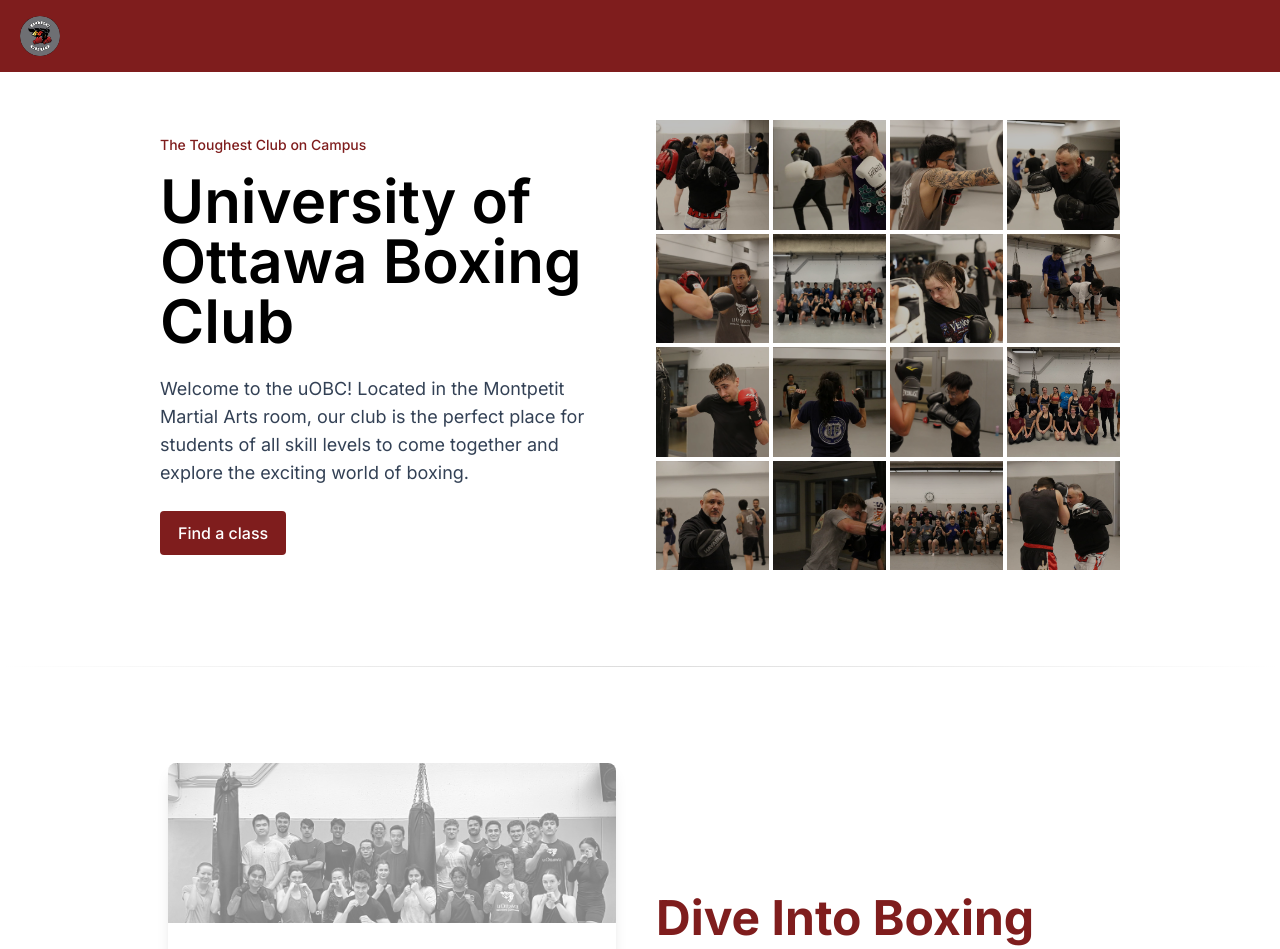
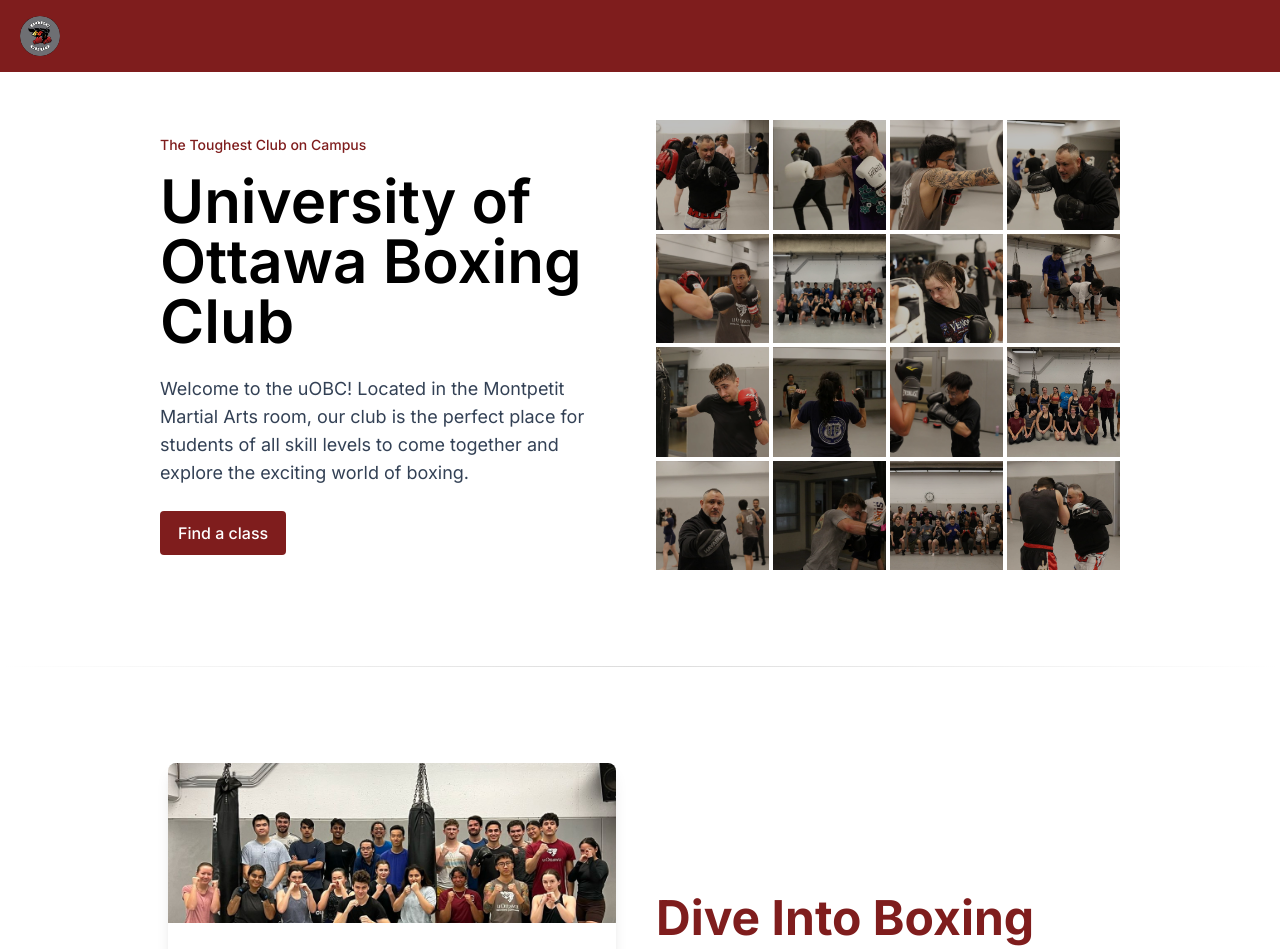
Before and after one commit to sam-harri/uOBC, a Next.js app in the folder uobc-client/: page /uOBC/ in a window 1280 px wide. Shown: the top 949 px of the page. Built offline with nearby package versions, Linux system fonts and the light colour scheme; no server answers.

Commit message:
uobc logo

```diff
--- a/uobc-client/src/components/ClassRegistration.tsx
+++ b/uobc-client/src/components/ClassRegistration.tsx
@@ -147,9 +147,7 @@
             <div
                 className="h-40 bg-cover bg-center rounded-t-lg overflow-hidden flex items-center justify-center"
                 style={{
-                    backgroundImage: `url(/uOBC/1.jpg)`,
-                    filter: 'grayscale(100%)',
-                    opacity: '0.5'
+                    backgroundImage: `url(/uOBC/1.jpg)`
                 }}
             >
             </div>
```
